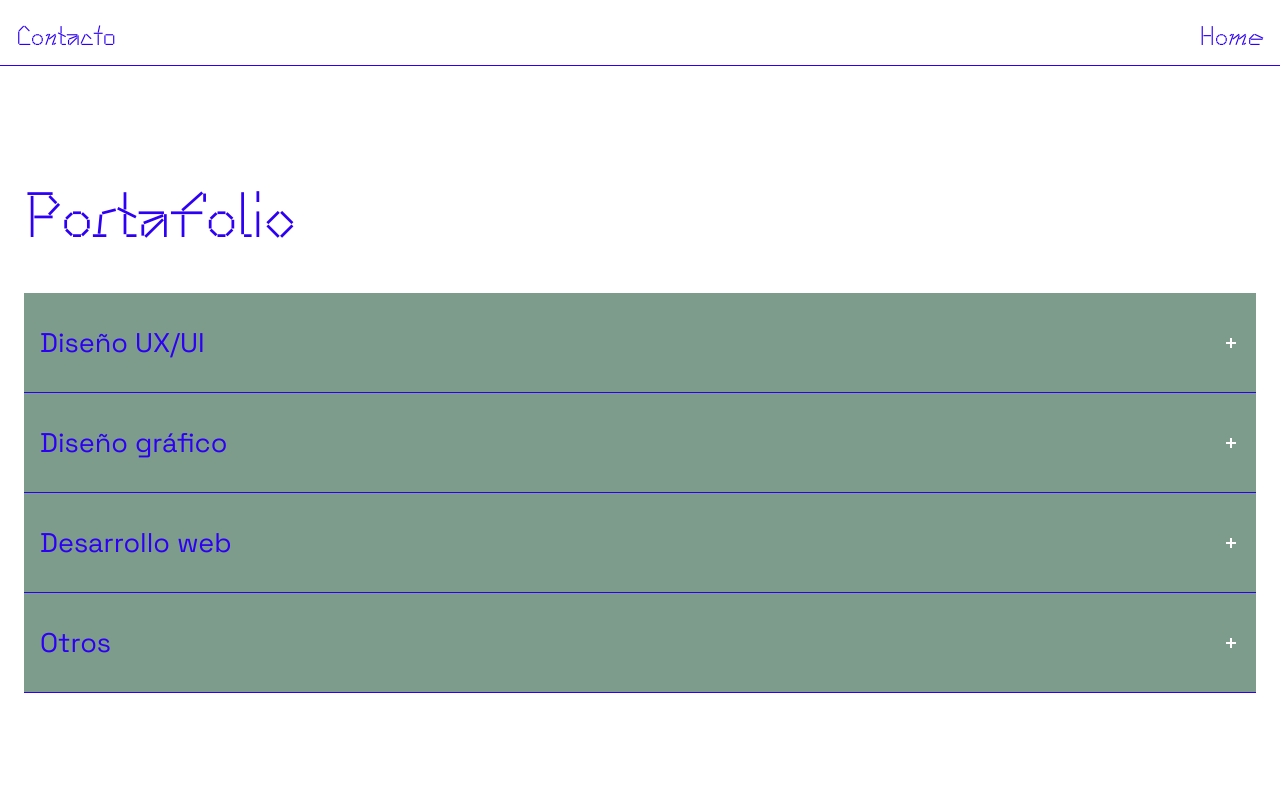
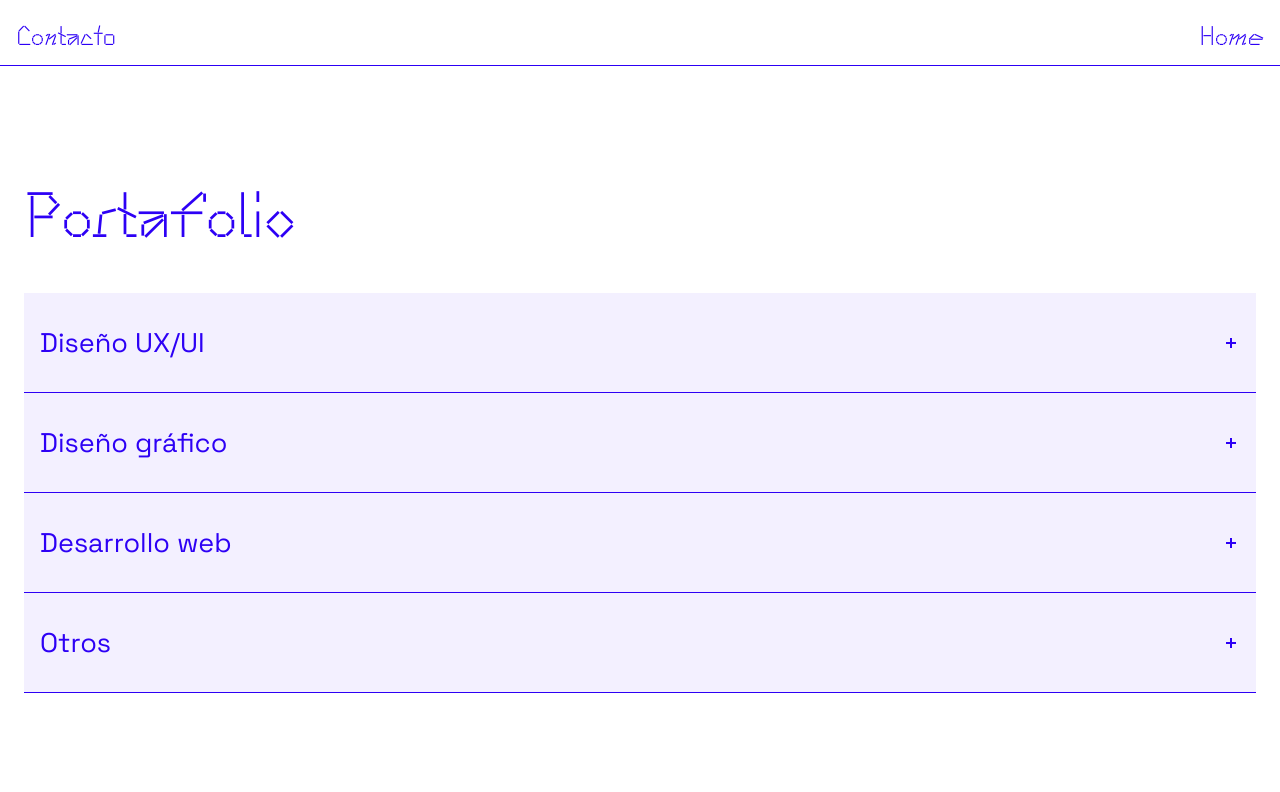
Before and after one commit to LidiaA3/JuanPortfolio, a React (Vite) app: page /portafolio in a window 1280 px wide. Shown: the top 792 px of the page. Built offline with nearby package versions, Linux system fonts and the light colour scheme.

Commit message:
Retoques de color Dropdown

```diff
--- a/src/components/dropdown/dropdown.scss
+++ b/src/components/dropdown/dropdown.scss
@@ -19,9 +19,13 @@ li {
     &__category {
         position: relative;
         padding: $default-scale-unit-2 $default-scale-unit-1;
-        background: #7e9c8c;
+        background: $color-primary-lightest;
         border-bottom: 1px solid $color-primary;
         list-style: none;
+    }
+    &__category:hover {
+        background: $color-fluor-blue-lighter;
+        transition: 0.5s;
     }
     &__icon {
         display: block;
@@ -32,7 +36,7 @@ li {
       width: 10px;
       height: 2px;
       margin: auto;
-      background: #fff;
+      background: $color-primary;
       content: "";
       transition: all 0.3s;
 
@@ -46,7 +50,7 @@ li {
             width: 2px;
             height: 10px;
             margin: auto;
-            background: #fff;
+            background: $color-primary;
             content: "";
         }
     }
--- a/src/scss/_variables.scss
+++ b/src/scss/_variables.scss
@@ -1,8 +1,15 @@
 // COLORS
-$color-blue-fluor: hsl(251 % 360, 100%, 48%);
+$color-fluor-blue: hsl(251 % 360, 100%, 48%);
+$color-fluor-blue-light: hsl(251 % 360, 100%, 73%);
+$color-fluor-blue-lighter: hsl(251 % 360, 100%, 90%);
+$color-fluor-blue-lightest: hsl(251 % 360, 100%, 97%);
+
 
     //COLOR IMPLEMENTATION
-    $color-primary: $color-blue-fluor;
+    $color-primary: $color-fluor-blue;
+    $color-primary-light: $color-fluor-blue-light;
+    $color-primary-lightest: $color-fluor-blue-lightest;
+
 
 // FONTS
 
```
